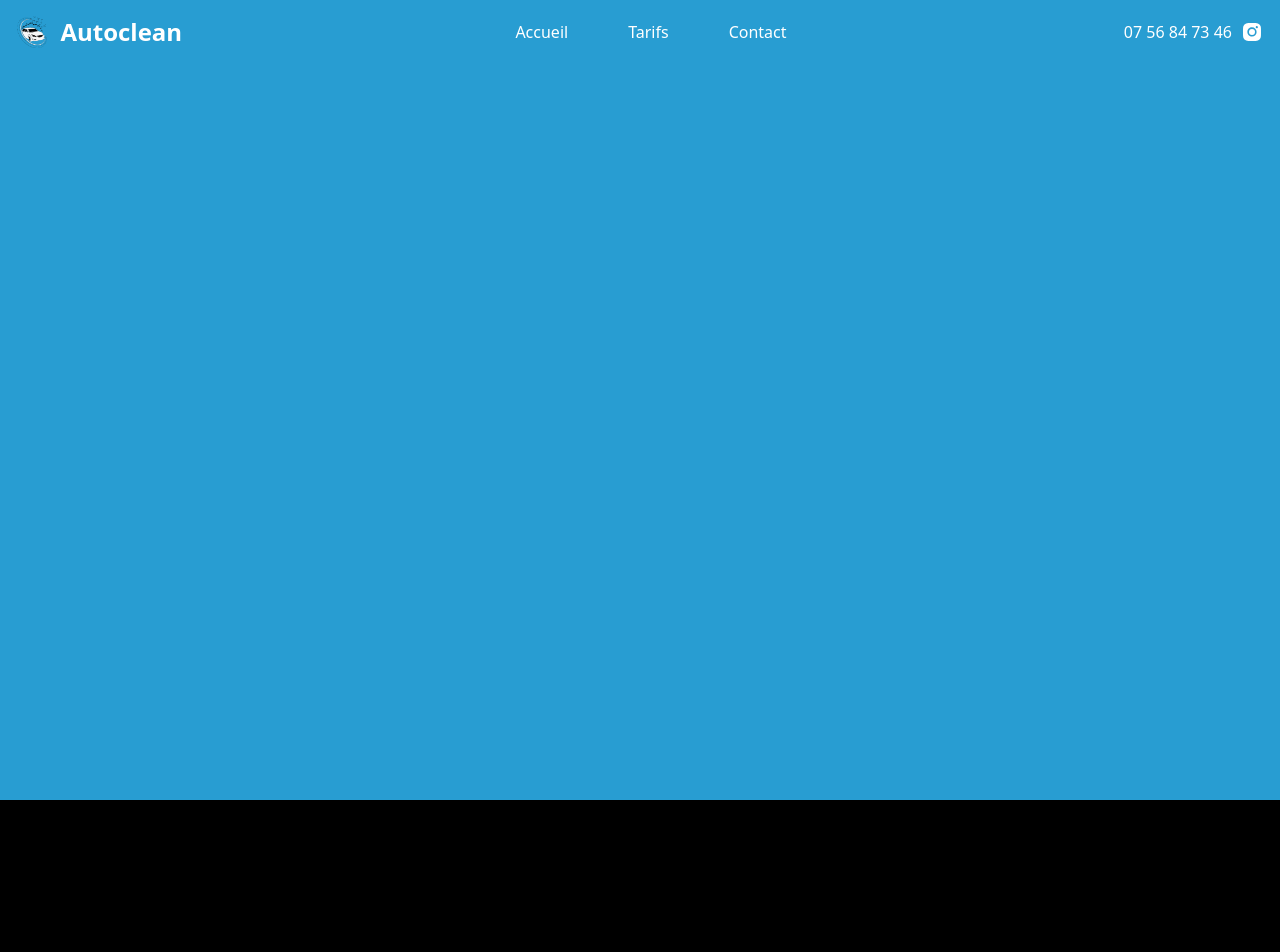
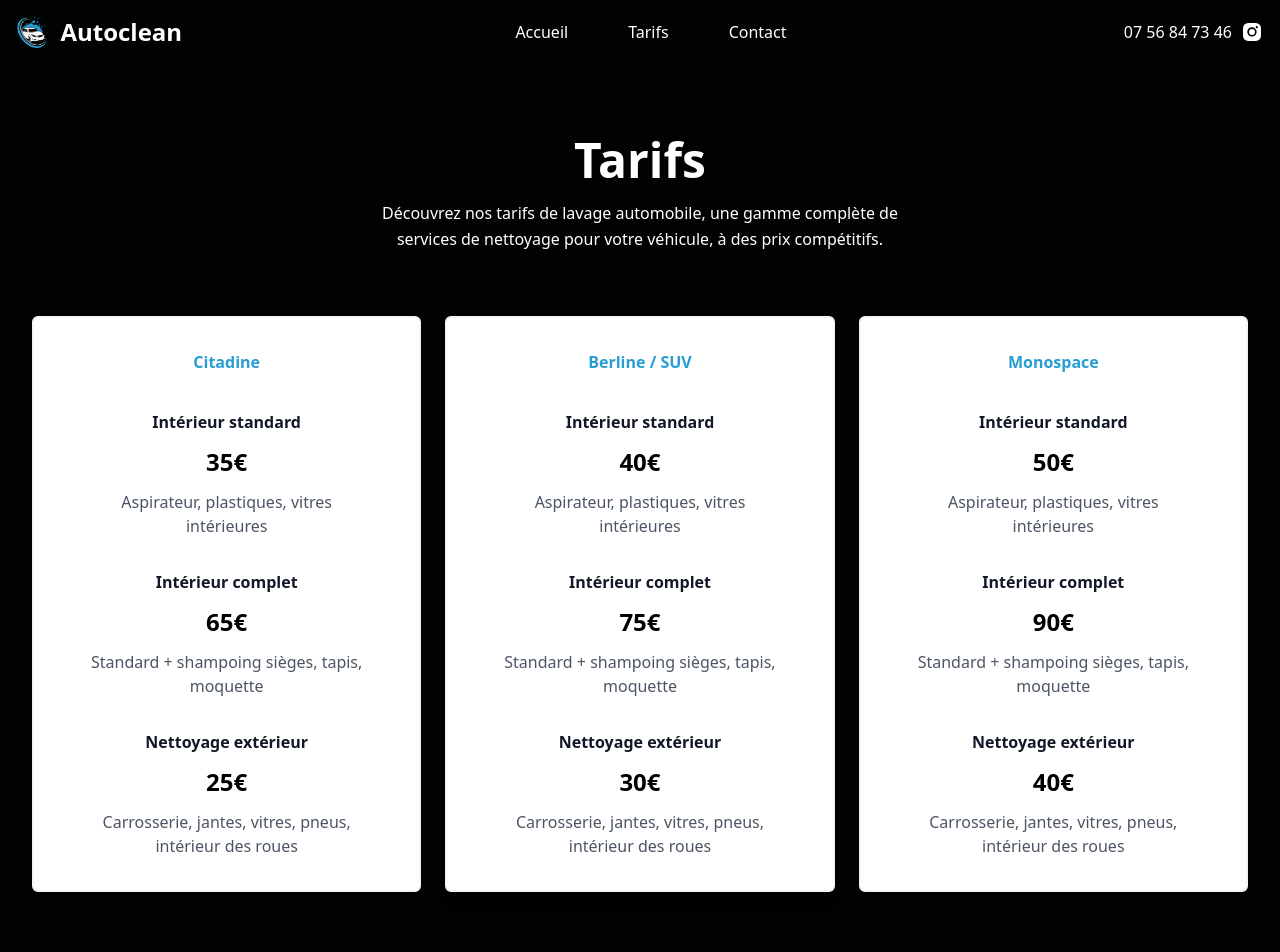
Before and after one commit to y28lyn/autoclean, a React (Vite) app: page /tarifs in a window 1280 px wide. Shown: the top 952 px of the page. Built offline with nearby package versions, Linux system fonts and the light colour scheme.

Commit message:
pricing started

```diff
--- /dev/null
+++ b/src/components/article/TarifsArticle.tsx
@@ -0,0 +1,149 @@
+const TarifsArticle = () => {
+  return (
+    <>
+      <section className="py-10 bg-[#000302] text-white sm:py-16 lg:py-24">
+        <div className="px-4 mx-auto max-w-7xl sm:px-6 lg:px-8">
+          <div className="max-w-2xl mx-auto text-center">
+            <h2 className="text-3xl font-extrabold leading-tight sm:text-4xl lg:text-5xl">
+              Tarifs
+            </h2>
+            <p className="max-w-xl mx-auto mt-4 text-base leading-relaxed">
+              Découvrez nos tarifs de lavage automobile, une gamme complète de
+              services de nettoyage pour votre véhicule, à des prix compétitifs.
+            </p>
+          </div>
+
+          <div className="grid max-w-md grid-cols-1 gap-6 mx-auto mt-8 text-center lg:max-w-full lg:mt-16 lg:grid-cols-3">
+            {/*  Citadine  */}
+            <div className="overflow-hidden bg-white border-2 border-gray-100 rounded-md">
+              <div className="p-8 xl:px-12">
+                <h3 className="text-base font-semibold text-autoclean_blue">
+                  Citadine
+                </h3>
+
+                <div className="mt-9">
+                  {/*  Intérieur standard  */}
+                  <h4 className="text-base font-semibold text-gray-900">
+                    Intérieur standard
+                  </h4>
+                  <p className="text-2xl font-bold text-black mt-3">35€</p>
+                  <p className="mt-3 text-base text-gray-600">
+                    Aspirateur, plastiques, vitres intérieures
+                  </p>
+                </div>
+
+                <div className="mt-8">
+                  {/*  Intérieur complet  */}
+                  <h4 className="text-base font-semibold text-gray-900">
+                    Intérieur complet
+                  </h4>
+                  <p className="text-2xl font-bold text-black mt-3">65€</p>
+                  <p className="mt-3 text-base text-gray-600">
+                    Standard + shampoing sièges, tapis, moquette
+                  </p>
+                </div>
+
+                <div className="mt-8">
+                  {/*  Nettoyage extérieur  */}
+                  <h4 className="text-base font-semibold text-gray-900">
+                    Nettoyage extérieur
+                  </h4>
+                  <p className="text-2xl font-bold text-black mt-3">25€</p>
+                  <p className="mt-3 text-base text-gray-600">
+                    Carrosserie, jantes, vitres, pneus, intérieur des roues
+                  </p>
+                </div>
+              </div>
+            </div>
+
+            {/*  Berline / SUV  */}
+            <div className="overflow-hidden bg-white border-2 border-gray-100 rounded-md shadow-lg">
+              <div className="p-8 xl:px-12">
+                <h3 className="text-base font-semibold text-autoclean_blue">
+                  Berline / SUV
+                </h3>
+
+                <div className="mt-9">
+                  {/*  Intérieur standard  */}
+                  <h4 className="text-base font-semibold text-gray-900">
+                    Intérieur standard
+                  </h4>
+                  <p className="text-2xl font-bold text-black mt-3">40€</p>
+                  <p className="mt-3 text-base text-gray-600">
+                    Aspirateur, plastiques, vitres intérieures
+                  </p>
+                </div>
+
+                <div className="mt-8">
+                  {/*  Intérieur complet  */}
+                  <h4 className="text-base font-semibold text-gray-900">
+                    Intérieur complet
+                  </h4>
+                  <p className="text-2xl font-bold text-black mt-3">75€</p>
+                  <p className="mt-3 text-base text-gray-600">
+                    Standard + shampoing sièges, tapis, moquette
+                  </p>
+                </div>
+
+                <div className="mt-8">
+                  {/*  Nettoyage extérieur  */}
+                  <h4 className="text-base font-semibold text-gray-900">
+                    Nettoyage extérieur
+                  </h4>
+                  <p className="text-2xl font-bold text-black mt-3">30€</p>
+                  <p className="mt-3 text-base text-gray-600">
+                    Carrosserie, jantes, vitres, pneus, intérieur des roues
+                  </p>
+                </div>
+              </div>
+            </div>
+
+            {/*  Monospace  */}
+            <div className="overflow-hidden bg-white border-2 border-gray-100 rounded-md">
+              <div className="p-8 xl:px-12">
+                <h3 className="text-base font-semibold text-autoclean_blue">
+                  Monospace
+                </h3>
+
+                <div className="mt-9">
+                  {/*  Intérieur standard  */}
+                  <h4 className="text-base font-semibold text-gray-900">
+                    Intérieur standard
+                  </h4>
+                  <p className="text-2xl font-bold text-black mt-3">50€</p>
+                  <p className="mt-3 text-base text-gray-600">
+                    Aspirateur, plastiques, vitres intérieures
+                  </p>
+                </div>
+
+                <div className="mt-8">
+                  {/*  Intérieur complet  */}
+                  <h4 className="text-base font-semibold text-gray-900">
+                    Intérieur complet
+                  </h4>
+                  <p className="text-2xl font-bold text-black mt-3">90€</p>
+                  <p className="mt-3 text-base text-gray-600">
+                    Standard + shampoing sièges, tapis, moquette
+                  </p>
+                </div>
+
+                <div className="mt-8">
+                  {/*  Nettoyage extérieur  */}
+                  <h4 className="text-base font-semibold text-gray-900">
+                    Nettoyage extérieur
+                  </h4>
+                  <p className="text-2xl font-bold text-black mt-3">40€</p>
+                  <p className="mt-3 text-base text-gray-600">
+                    Carrosserie, jantes, vitres, pneus, intérieur des roues
+                  </p>
+                </div>
+              </div>
+            </div>
+          </div>
+        </div>
+      </section>
+    </>
+  );
+};
+
+export default TarifsArticle;
--- a/src/pages/MentionLegales.tsx
+++ b/src/pages/MentionLegales.tsx
@@ -13,10 +13,12 @@ const MentionLegales = () => {
 
         <section className="mt-6">
           <h2 className="text-xl font-bold">Responsable du Site Web</h2>
-          <p>Louaï Lageat</p>
-          <p>[Adresse de l'Entreprise]</p>
-          <p>07 56 84 73 46</p>
-          <p>autoclean.lyon@gmail.com</p>
+          <p>Société Autoclean [Forme juridique]</p>
+          <p>Numéro Siret : [Numéro siret]</p>
+          <p>Responsable éditorial : Louaï Lageat</p>
+          <p>Adresse de l'entreprise : [Adresse de l'entreprise]</p>
+          <p>Téléphone : 07 56 84 73 46</p>
+          <p>E-mail : autoclean.lyon@gmail.com</p>
         </section>
 
         <section className="mt-6">
--- a/src/pages/Tarifs.tsx
+++ b/src/pages/Tarifs.tsx
@@ -1,3 +1,5 @@
+import TarifsArticle from "../components/article/TarifsArticle";
+import Footer from "../components/footer/Footer";
 import NavBar from "../components/header/Navbar";
 
 const Tarifs = () => {
@@ -7,9 +9,13 @@ const Tarifs = () => {
         <NavBar />
       </header>
 
-      <main id="main" className="h-screen bg-autoclean_blue"></main>
+      <main id="main" className="pt-10 pb-5 bg-[#000302]">
+        <TarifsArticle />
+      </main>
 
-      <footer className="h-screen bg-black"></footer>
+      <footer>
+        <Footer />
+      </footer>
     </>
   );
 };
```
